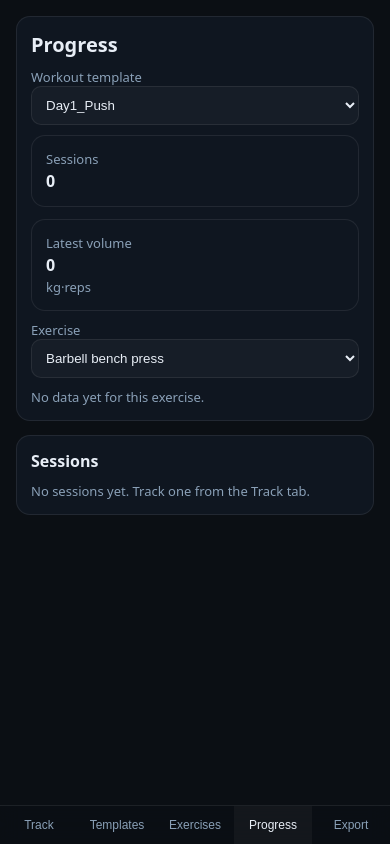
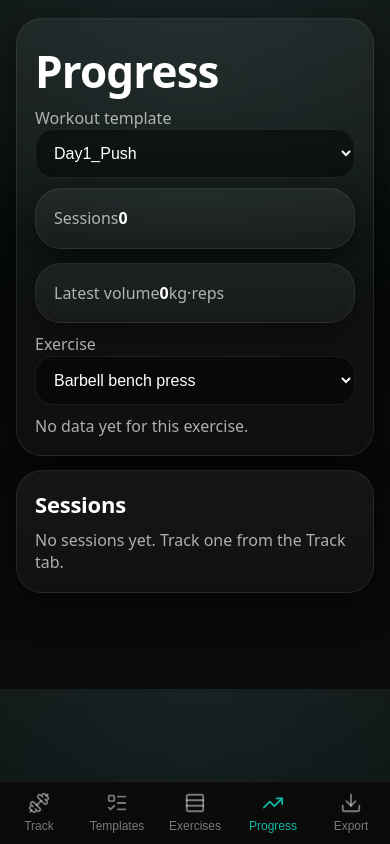
Before and after one commit to hal9000thebot/lab, a React (Vite) app: page / in a window 390 px wide. Both pictures are taken after a click on the button "Progress". Built offline with nearby package versions, Linux system fonts and the light colour scheme.

Commit message:
Apply dark teal mobile UI + icon bottom nav

```diff
--- a/package.json
+++ b/package.json
@@ -10,6 +10,7 @@
     "preview": "vite preview"
   },
   "dependencies": {
+    "lucide-react": "^0.563.0",
     "react": "^19.2.0",
     "react-dom": "^19.2.0"
   },
--- a/src/App.css
+++ b/src/App.css
@@ -1,125 +1,159 @@
 :root {
-  --bg: #0b0f14;
-  --card: #0f1620;
-  --muted: #8aa0b7;
-  --text: #e8eef6;
-  --accent: #5dd6c6;
-  --danger: #ff6b6b;
-  --border: rgba(255,255,255,0.08);
+  /* Figma screenshot-inspired dark UI */
+  --bg0: #050607;
+  --bg1: #0a0a0a;
+  --surface: #151617;
+  --surface2: #1a1a1a;
+  --border: rgba(255, 255, 255, 0.08);
+  --border-strong: rgba(255, 255, 255, 0.12);
+  --text: #ffffff;
+  --muted: rgba(255, 255, 255, 0.66);
+  --muted2: rgba(255, 255, 255, 0.45);
+
+  --accent: #14b8a6; /* teal */
+  --accent-weak: rgba(20, 184, 166, 0.18);
+
+  --danger: #ff4d4f;
+  --danger-weak: rgba(255, 77, 79, 0.16);
+
+  --radius-xl: 26px;
+  --radius-lg: 18px;
+  --radius-md: 14px;
+
+  --shadow-card: 0 10px 35px rgba(0,0,0,0.55);
 }
 
 body {
   margin: 0;
-  font-family: ui-sans-serif, system-ui, -apple-system, Segoe UI, Roboto, Helvetica, Arial, "Apple Color Emoji", "Segoe UI Emoji";
-  background: var(--bg);
+  font-family: ui-sans-serif, system-ui, -apple-system, Segoe UI, Roboto, Helvetica, Arial;
+  background: radial-gradient(1200px 700px at 50% -20%, rgba(255,255,255,0.10), transparent 55%),
+    radial-gradient(800px 500px at 50% 10%, rgba(20,184,166,0.08), transparent 60%),
+    linear-gradient(180deg, var(--bg0), var(--bg1));
   color: var(--text);
 }
 
 a { color: inherit; }
 
 .container {
-  max-width: 920px;
+  max-width: 720px;
   margin: 0 auto;
-  padding: 16px;
+  padding: 18px 16px;
   padding-bottom: 96px;
 }
 
+h1 {
+  font-size: 44px;
+  letter-spacing: -0.02em;
+  margin: 4px 0 6px 0;
+}
+
+h2 {
+  font-size: 22px;
+  letter-spacing: -0.01em;
+  margin: 0 0 10px 0;
+}
+
+.muted {
+  color: var(--muted);
+  font-size: 16px;
+  line-height: 1.4;
+}
+
 .card {
-  background: var(--card);
+  background: linear-gradient(180deg, rgba(255,255,255,0.06), rgba(255,255,255,0.03));
   border: 1px solid var(--border);
-  border-radius: 14px;
-  padding: 14px;
+  border-radius: var(--radius-xl);
+  padding: 18px;
+  box-shadow: var(--shadow-card);
+}
+
+.cardHeader {
+  display: flex;
+  justify-content: space-between;
+  align-items: center;
+  gap: 10px;
 }
 
 .row { display: flex; gap: 10px; align-items: center; }
 .row.wrap { flex-wrap: wrap; }
 
-.grid {
-  display: grid;
-  gap: 12px;
-}
-
+.grid { display: grid; gap: 14px; }
 .grid.two { grid-template-columns: 1fr; }
 @media (min-width: 720px) {
   .grid.two { grid-template-columns: 1fr 1fr; }
 }
 
-h1 { font-size: 20px; margin: 0 0 10px 0; }
-h2 { font-size: 16px; margin: 0 0 10px 0; }
-
-.muted { color: var(--muted); font-size: 13px; }
-
 input, select, textarea {
   width: 100%;
-  padding: 10px 10px;
-  border-radius: 10px;
+  padding: 14px 14px;
+  border-radius: var(--radius-lg);
   border: 1px solid var(--border);
-  background: rgba(255,255,255,0.03);
+  background: rgba(0,0,0,0.45);
   color: var(--text);
   outline: none;
+  font-size: 16px;
 }
 
-input:focus, select:focus, textarea:focus { border-color: rgba(93,214,198,0.6); }
+input::placeholder { color: var(--muted2); }
+
+input:focus, select:focus, textarea:focus {
+  border-color: rgba(20,184,166,0.55);
+  box-shadow: 0 0 0 4px rgba(20,184,166,0.10);
+}
 
 button {
-  padding: 10px 12px;
-  border-radius: 12px;
+  padding: 14px 14px;
+  border-radius: var(--radius-lg);
   border: 1px solid var(--border);
   background: rgba(255,255,255,0.06);
   color: var(--text);
   cursor: pointer;
+  font-size: 16px;
+  line-height: 1;
 }
 
 button.primary {
-  background: rgba(93,214,198,0.16);
-  border-color: rgba(93,214,198,0.35);
+  background: rgba(20,184,166,0.75);
+  border-color: rgba(20,184,166,0.55);
+  color: #06211e;
+  font-weight: 700;
 }
 
+button.primary:hover { filter: brightness(1.02); }
+
 button.danger {
-  background: rgba(255,107,107,0.14);
-  border-color: rgba(255,107,107,0.35);
+  background: var(--danger-weak);
+  border-color: rgba(255,77,79,0.35);
+  color: #ffb3b3;
 }
 
-button:disabled { opacity: 0.5; cursor: not-allowed; }
-
-.nav {
-  position: fixed;
-  bottom: 0;
-  left: 0;
-  right: 0;
-  background: rgba(11,15,20,0.9);
-  backdrop-filter: blur(10px);
-  border-top: 1px solid var(--border);
+button.iconBtn {
+  padding: 10px;
+  border-radius: 14px;
+  display: inline-flex;
+  align-items: center;
+  justify-content: center;
 }
 
-.nav-inner {
-  max-width: 920px;
-  margin: 0 auto;
-  display: grid;
-  grid-template-columns: repeat(5, 1fr);
-}
+button:disabled { opacity: 0.55; cursor: not-allowed; }
 
-.nav button {
-  border: none;
-  border-radius: 0;
-  padding: 12px 6px;
-  background: transparent;
-  font-size: 12px;
+.badge {
+  font-size: 13px;
   color: var(--muted);
-}
-
-.nav button.active {
-  color: var(--text);
-  background: rgba(255,255,255,0.04);
+  border: 1px solid var(--border);
+  border-radius: 999px;
+  padding: 6px 10px;
+  background: rgba(0,0,0,0.35);
 }
 
 .pill {
   display: inline-block;
-  padding: 4px 10px;
+  padding: 6px 10px;
   border: 1px solid var(--border);
   border-radius: 999px;
-  font-size: 12px;
+  font-size: 13px;
   color: var(--muted);
+  background: rgba(0,0,0,0.30);
 }
 
 .table {
@@ -129,36 +163,83 @@ button:disabled { opacity: 0.5; cursor: not-allowed; }
 
 .table th, .table td {
   border-bottom: 1px solid var(--border);
-  padding: 8px 6px;
+  padding: 12px 8px;
   text-align: left;
-  font-size: 13px;
+  font-size: 16px;
 }
 
-.kpi {
-  display: flex;
-  flex-direction: column;
-  gap: 2px;
+.table th { color: var(--muted); font-weight: 600; }
+
+.list {
+  border-radius: var(--radius-xl);
+  overflow: hidden;
+  border: 1px solid var(--border);
+  background: rgba(0,0,0,0.25);
 }
 
-.kpi strong { font-size: 16px; }
+.listRow {
+  display: flex;
+  align-items: center;
+  justify-content: space-between;
+  padding: 16px;
+  border-bottom: 1px solid var(--border);
+}
 
-.setGrid {
-  display: grid;
-  grid-template-columns: 1fr 1fr;
-  gap: 8px;
+.listRow:last-child { border-bottom: none; }
+
+.listTitle {
+  font-size: 20px;
+  font-weight: 700;
+}
+
+.listSub {
+  font-size: 15px;
+  color: var(--muted);
+  margin-top: 4px;
 }
 
 .setRow {
   display: grid;
-  grid-template-columns: 40px 1fr 1fr;
-  gap: 8px;
+  grid-template-columns: 64px 1fr 1fr;
+  gap: 10px;
   align-items: center;
 }
 
-.badge {
-  font-size: 11px;
-  color: var(--muted);
-  border: 1px solid var(--border);
-  border-radius: 999px;
-  padding: 2px 8px;
+.nav {
+  position: fixed;
+  bottom: 0;
+  left: 0;
+  right: 0;
+  background: rgba(10,10,10,0.92);
+  backdrop-filter: blur(14px);
+  border-top: 1px solid var(--border);
 }
+
+.nav-inner {
+  max-width: 720px;
+  margin: 0 auto;
+  display: grid;
+  grid-template-columns: repeat(5, 1fr);
+}
+
+.nav button {
+  border: none;
+  border-radius: 0;
+  padding: 10px 6px 12px;
+  background: transparent;
+  color: var(--muted2);
+  display: flex;
+  flex-direction: column;
+  align-items: center;
+  justify-content: center;
+  gap: 6px;
+  font-size: 12px;
+}
+
+.nav button svg { width: 22px; height: 22px; }
+
+.nav button.active {
+  color: var(--accent);
+}
+
+.nav button.active svg { color: var(--accent); }
--- a/src/App.tsx
+++ b/src/App.tsx
@@ -6,8 +6,24 @@ import { ProgressView } from './ProgressView';
 import { useWorkoutStore } from './storeHook';
 import { clampInt, nowIso, parseNumberOrNull, setVolumeKg, todayISODate, uid } from './utils';
 
+import {
+  Dumbbell,
+  ListTodo,
+  Rows3,
+  TrendingUp,
+  Download
+} from 'lucide-react';
+
 const TABS = ['Track', 'Templates', 'Exercises', 'Progress', 'Export'] as const;
 type Tab = (typeof TABS)[number];
+
+const TAB_META: Record<Tab, { label: string; Icon: typeof Dumbbell }> = {
+  Track: { label: 'Track', Icon: Dumbbell },
+  Templates: { label: 'Templates', Icon: ListTodo },
+  Exercises: { label: 'Exercises', Icon: Rows3 },
+  Progress: { label: 'Progress', Icon: TrendingUp },
+  Export: { label: 'Export', Icon: Download }
+};
 
 function sortByName<T extends { name: string }>(items: T[]) {
   return [...items].sort((a, b) => a.name.localeCompare(b.name));
@@ -565,11 +581,15 @@ function App() {
 
       <div className="nav">
         <div className="nav-inner">
-          {TABS.map(t => (
-            <button key={t} className={t === tab ? 'active' : ''} onClick={() => setTab(t)}>
-              {t}
-            </button>
-          ))}
+          {TABS.map(t => {
+            const Icon = TAB_META[t].Icon;
+            return (
+              <button key={t} className={t === tab ? 'active' : ''} onClick={() => setTab(t)}>
+                <Icon />
+                <div>{TAB_META[t].label}</div>
+              </button>
+            );
+          })}
         </div>
       </div>
     </>
```
Also changed, not shown: 1 other file (tests, documents, lock files or other folders).
